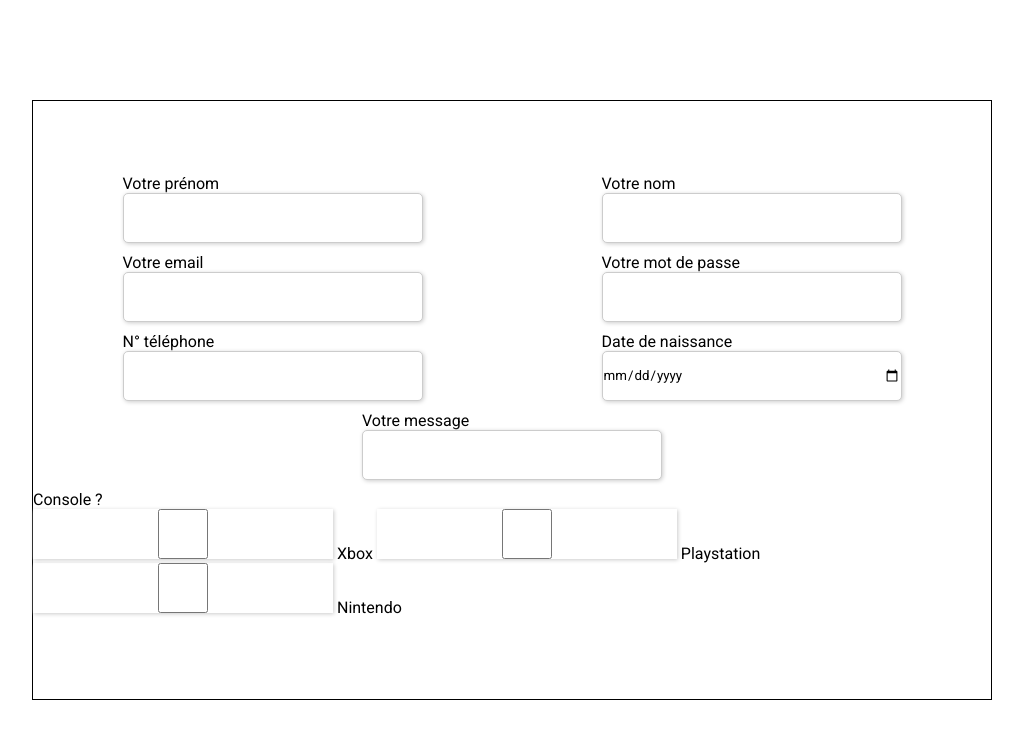
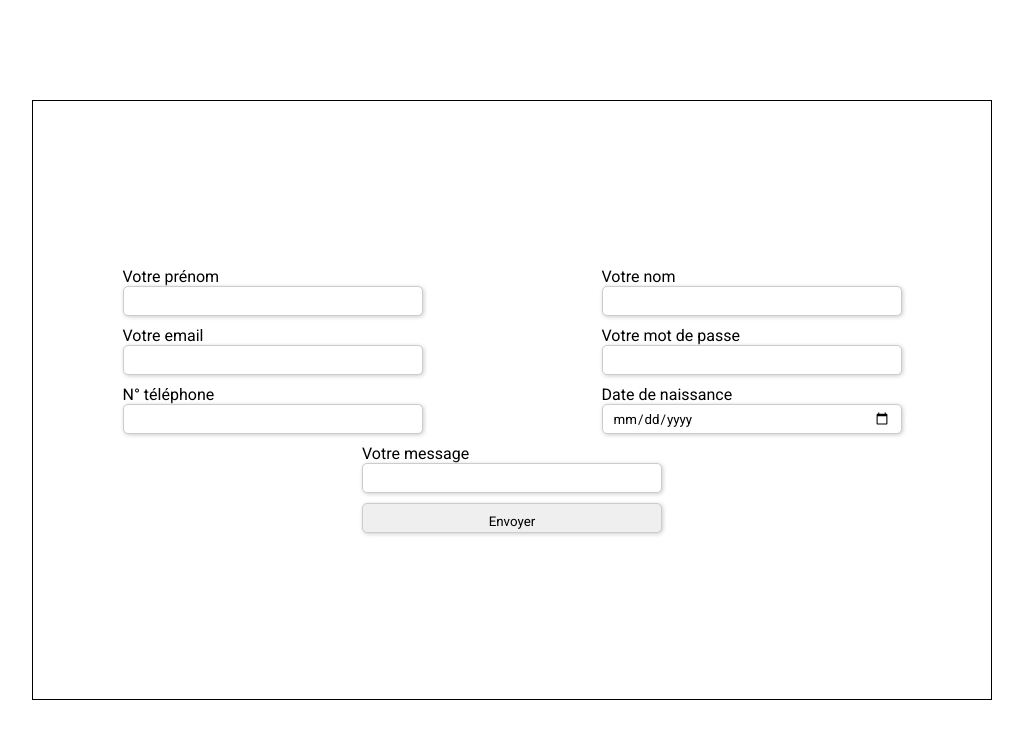
Before and after one commit to yannickbiheul/DWWM_BackEnd, a PHP site: page /formulaire.html in a window 1280 px wide. Shown: the top 739 px of the page, without its empty margins (128-1151 px from the left). Run offline with PHP 8.4, Linux system fonts and the light colour scheme.

Commit message:
Récupération des données formulaire.php

```diff
--- a/Formulaires/css/style.css
+++ b/Formulaires/css/style.css
@@ -29,10 +29,11 @@ p {
 
 input {
     width: 300px;
-    height: 50px;
+    height: 30px;
     border: 1px solid #ccc;
     border-radius: 5px;
     box-shadow: 1px 1px 4px #ccc;
+    padding: 10px;
 }
 
 .prenomNom {
@@ -66,3 +67,7 @@ input {
 .message > input {
     width: 600px;
 }
+
+h1 {
+    margin-bottom: 40px;
+}
--- a/Formulaires/formulaire.html
+++ b/Formulaires/formulaire.html
@@ -18,7 +18,7 @@
 
 <body>
 
-    <form action="formulaire.php" method="POST">
+    <form action="formulaire.php" method="POST" target="_blank">
 
         <div class="prenomNom">
             <p>
@@ -60,12 +60,7 @@
             </p>
         </div>
 
-        <p>
-            <label for="checkbox" id="checkbox">Console ?</label><br>
-            <input type="checkbox" name="checkbox"> Xbox
-            <input type="checkbox" name="checkbox"> Playstation
-            <input type="checkbox" name="checkbox"> Nintendo
-        </p>
+        <input type="submit" value="Envoyer">
 
     </form>
 
```
Also changed, not shown: Formulaires/formulaire.php (added, +38 -0 lines).
